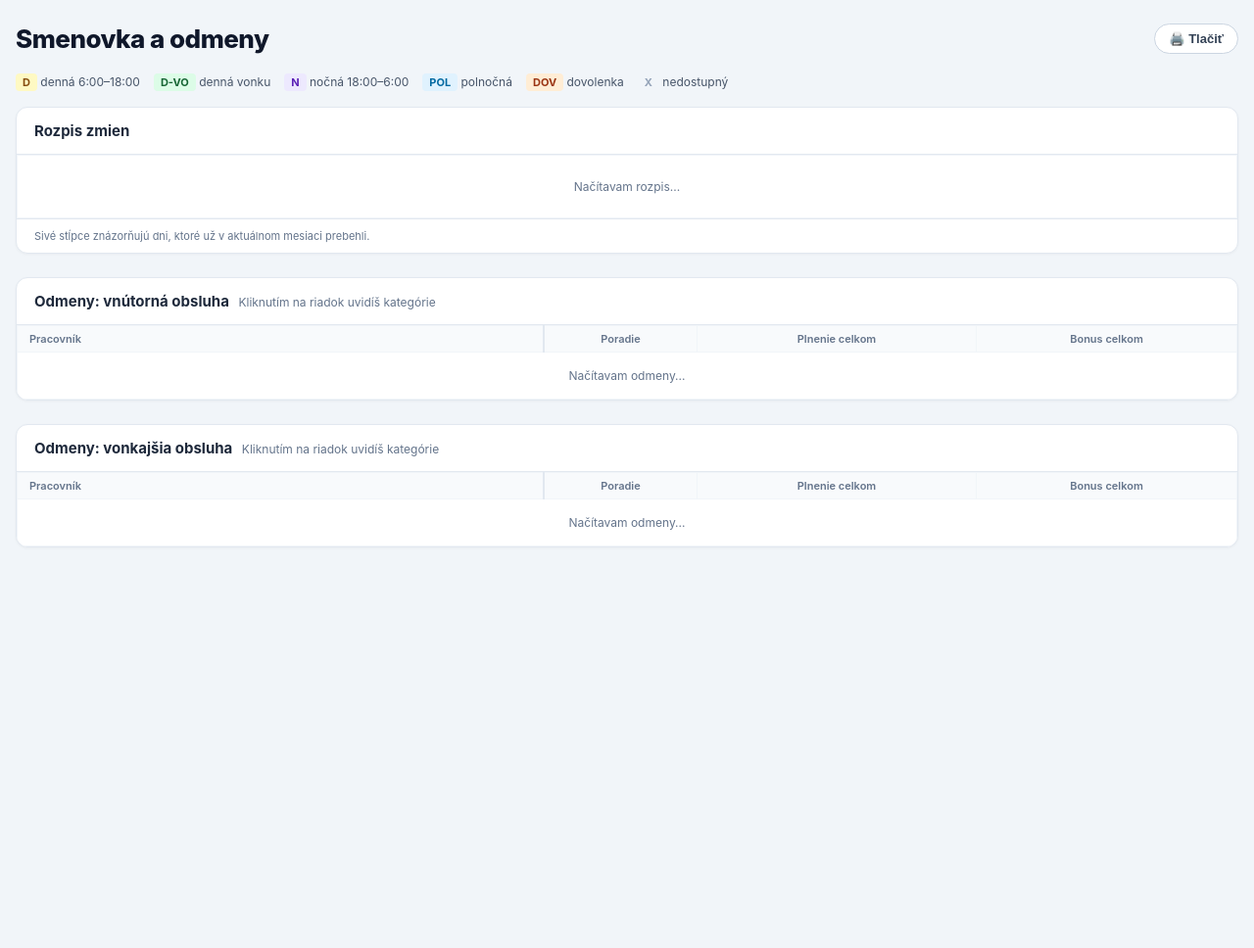
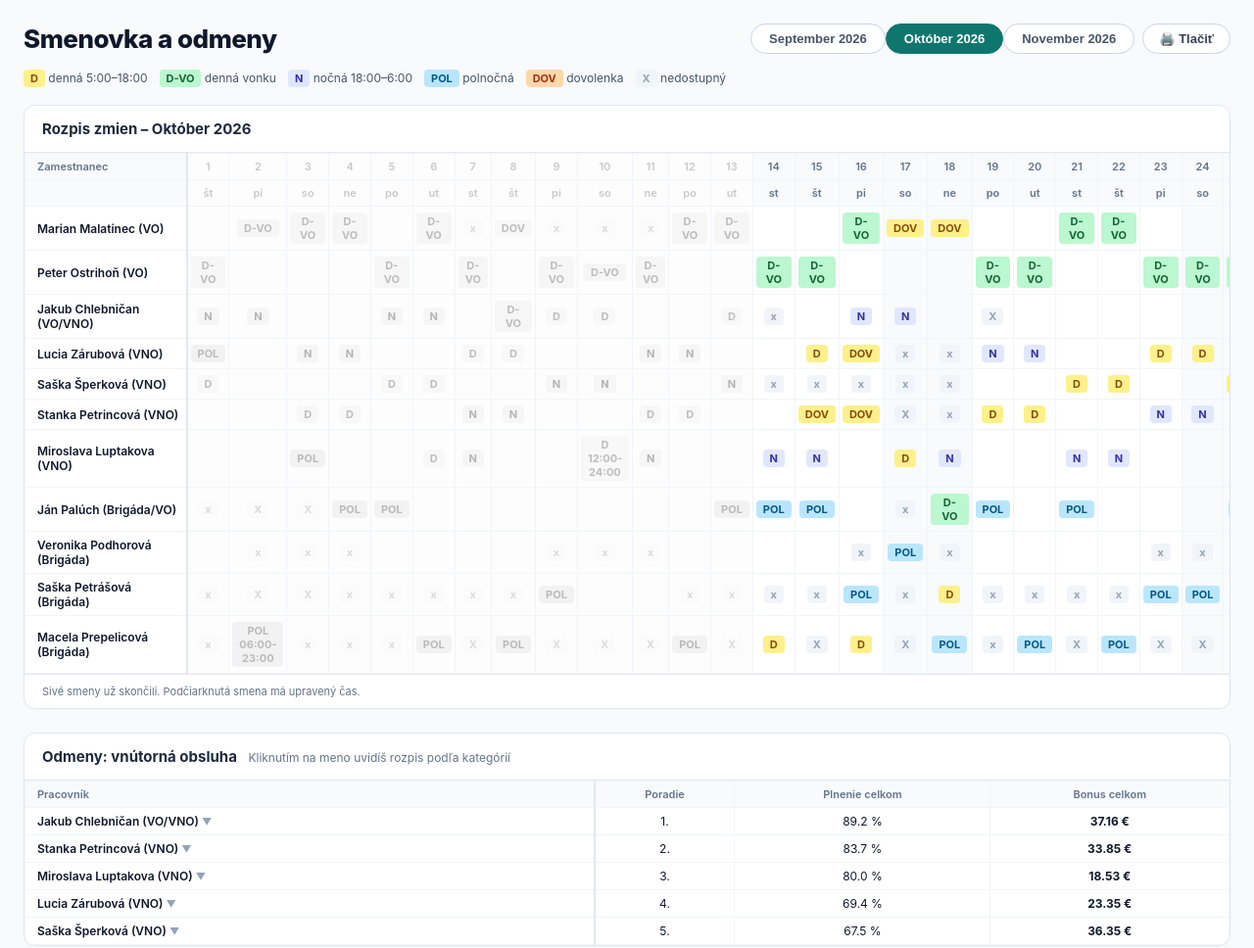
Before and after one commit to shelldetva/smenovka, a plain HTML site: page docs/index.html in a window 1280 px wide. Shown: the top 968 px of the page at 98% size. Before the commit the page ends 800 px from the top, so only its background shows below. Drawn offline with Linux system fonts and the light colour scheme.

Commit message:
oprava nacitania, povodny dizajn a tlac

```diff
--- a/docs/index.html
+++ b/docs/index.html
@@ -5,32 +5,24 @@
   <meta name="viewport" content="width=device-width, initial-scale=1.0">
   <title>Smenovka a odmeny</title>
   <style>
-    :root {
-      --primary: #0284c7;
-      --bg: #f8fafc;
-      --card: #ffffff;
-      --border: #e2e8f0;
-      --text: #0f172a;
-      --muted: #64748b;
-    }
     * { box-sizing: border-box; margin: 0; padding: 0; }
     body {
       font-family: -apple-system, BlinkMacSystemFont, "Segoe UI", Roboto, Helvetica, Arial, sans-serif;
-      background: #f1f5f9;
-      color: var(--text);
-      padding: 24px 16px;
+      background: #f8fafc;
+      color: #0f172a;
+      padding: 24px;
     }
-    .wrap {
-      max-width: 1440px;
+    .container {
+      max-width: 1400px;
       margin: 0 auto;
     }
-    .header-bar {
+    .top-bar {
       display: flex;
       justify-content: space-between;
       align-items: center;
       flex-wrap: wrap;
       gap: 12px;
-      margin-bottom: 20px;
+      margin-bottom: 16px;
     }
     h1 {
       font-size: 26px;
@@ -38,16 +30,16 @@
       color: #0f172a;
       letter-spacing: -0.5px;
     }
-    .nav-group {
+    .controls {
       display: flex;
       align-items: center;
       gap: 8px;
       flex-wrap: wrap;
     }
-    .btn-m {
+    .month-btn {
       background: #ffffff;
       border: 1px solid #cbd5e1;
-      padding: 7px 16px;
+      padding: 7px 18px;
       border-radius: 20px;
       font-weight: 600;
       font-size: 13px;
@@ -55,71 +47,66 @@
       color: #475569;
       transition: all 0.15s ease;
     }
-    .btn-m:hover {
-      background: #f8fafc;
-      border-color: #94a3b8;
+    .month-btn:hover { background: #f1f5f9; }
+    .month-btn.active {
+      background: #0f766e;
+      border-color: #0f766e;
+      color: #ffffff;
     }
-    .btn-m.active {
-      background: #0284c7;
-      color: #ffffff;
-      border-color: #0284c7;
-      box-shadow: 0 2px 4px rgba(2, 132, 199, 0.25);
-    }
-    .btn-print {
-      display: inline-flex;
-      align-items: center;
-      gap: 6px;
+    .print-btn {
       background: #ffffff;
       border: 1px solid #cbd5e1;
-      padding: 7px 14px;
+      padding: 7px 16px;
       border-radius: 20px;
       font-size: 13px;
       font-weight: 600;
       cursor: pointer;
       color: #334155;
-      margin-left: 6px;
+      display: inline-flex;
+      align-items: center;
+      gap: 6px;
     }
-    .btn-print:hover { background: #f8fafc; border-color: #94a3b8; }
+    .print-btn:hover { background: #f1f5f9; }
 
-    .legend-row {
+    .legend {
       display: flex;
-      gap: 14px;
+      gap: 12px;
       align-items: center;
       flex-wrap: wrap;
-      margin-bottom: 16px;
+      margin-bottom: 18px;
       font-size: 12px;
       color: #475569;
     }
-    .tag {
+    .pill {
       display: inline-block;
       padding: 2px 7px;
       border-radius: 4px;
       font-weight: 700;
       font-size: 11px;
     }
-    .tag-d   { background: #fef9c3; color: #854d0e; }
-    .tag-dvo { background: #dcfce7; color: #166534; }
-    .tag-n   { background: #ede9fe; color: #5b21b6; }
-    .tag-pol { background: #e0f2fe; color: #0369a1; }
-    .tag-dov { background: #ffedd5; color: #9a3412; }
-    .tag-x   { background: #f1f5f9; color: #94a3b8; }
+    .pill-d   { background: #fef08a; color: #854d0e; }
+    .pill-dvo { background: #bbf7d0; color: #166534; }
+    .pill-n   { background: #e0e7ff; color: #3730a3; }
+    .pill-pol { background: #bae6fd; color: #075985; }
+    .pill-dov { background: #fed7aa; color: #9a3412; }
+    .pill-x   { background: #f1f5f9; color: #94a3b8; }
 
-    .panel {
+    .card {
       background: #ffffff;
       border-radius: 12px;
-      border: 1px solid var(--border);
-      box-shadow: 0 1px 3px rgba(0,0,0,0.04);
+      border: 1px solid #e2e8f0;
+      box-shadow: 0 1px 3px rgba(0,0,0,0.03);
       margin-bottom: 24px;
       overflow: hidden;
     }
-    .panel-head {
+    .card-header {
       padding: 14px 18px;
       font-size: 15px;
       font-weight: 700;
-      border-bottom: 1px solid var(--border);
       color: #1e293b;
+      border-bottom: 1px solid #e2e8f0;
     }
-    .table-scroll {
+    .table-responsive {
       width: 100%;
       overflow-x: auto;
     }
@@ -140,7 +127,7 @@
       color: #64748b;
       font-size: 11px;
     }
-    th.emp, td.emp {
+    th.emp-col, td.emp-col {
       text-align: left;
       font-weight: 600;
       min-width: 165px;
@@ -151,75 +138,64 @@
       z-index: 2;
       border-right: 2px solid #e2e8f0;
     }
-    th.emp { background: #f8fafc; z-index: 3; }
-    tr.days-tr th { font-weight: 700; font-size: 12px; }
-    .wknd { background: #f8fafc; }
-    th.wknd { background: #f1f5f9; }
+    th.emp-col { background: #f8fafc; z-index: 3; }
+    .weekend { background: #f8fafc; }
 
-    /* Dni v minulosti (sivé) */
-    .past-day {
+    /* Sivé zobrazenie uplynulých dní */
+    .past {
       background: #f8fafc !important;
-      opacity: 0.42;
+      opacity: 0.38;
       filter: grayscale(1);
     }
 
-    .notice {
+    .footnote {
       padding: 10px 18px;
       font-size: 11px;
-      color: var(--muted);
-      border-top: 1px solid var(--border);
-    }
-    .card-note {
-      font-size: 12px;
       color: #64748b;
-      font-weight: normal;
-      margin-left: 6px;
+      border-top: 1px solid #e2e8f0;
     }
 
-    /* Kategórie odmien rozbaľovacie */
-    .reward-row { cursor: pointer; transition: background 0.1s; }
-    .reward-row:hover { background: #f8fafc; }
-    .sub-cats-tr { display: none; background: #fafafa; }
-    .sub-cats-box { padding: 10px 14px; font-size: 11px; }
-    .cat-chip {
+    .reward-tr { cursor: pointer; transition: background 0.1s; }
+    .reward-tr:hover { background: #f8fafc; }
+    .detail-tr { display: none; background: #fafafa; }
+    .detail-box { padding: 10px 14px; font-size: 11px; text-align: left; }
+    .chip {
       display: inline-block;
-      margin: 3px 6px;
+      margin: 3px 6px 3px 0;
       padding: 4px 8px;
       border-radius: 6px;
       background: #ffffff;
       border: 1px solid #e2e8f0;
     }
 
-    /* TLAČ (A4 NALEŽATO - KOMPLET CELÁ SMENOVKA) */
+    /* TLAČOVÝ ŠTÝL: Celá tabuľka sa natiahne na A4 naležato */
     @media print {
       @page {
         size: A4 landscape;
-        margin: 4mm 4mm 4mm 4mm;
+        margin: 4mm;
       }
       body {
         background: #ffffff !important;
         padding: 0 !important;
-        font-size: 7.5pt !important;
         color: #000000 !important;
       }
-      .wrap { max-width: 100% !important; margin: 0 !important; }
-      .header-bar { margin-bottom: 4px !important; }
-      h1 { font-size: 14pt !important; }
-      .nav-group, .btn-print, .rewards-section, .notice {
+      .top-bar { margin-bottom: 4px !important; }
+      h1 { font-size: 13pt !important; }
+      .controls, .print-btn, .rewards-section, .footnote {
         display: none !important;
       }
-      .legend-row { margin-bottom: 6px !important; font-size: 7pt !important; }
-      .panel {
+      .legend { margin-bottom: 4px !important; font-size: 6.8pt !important; }
+      .card {
         border: none !important;
         box-shadow: none !important;
         margin: 0 !important;
       }
-      .panel-head {
+      .card-header {
         padding: 2px 0 4px 0 !important;
         font-size: 9pt !important;
         border: none !important;
       }
-      .table-scroll { overflow: visible !important; width: 100% !important; }
+      .table-responsive { overflow: visible !important; width: 100% !important; }
       table {
         table-layout: fixed !important;
         width: 100% !important;
@@ -231,99 +207,93 @@
         padding: 2px 1px !important;
         min-width: 0 !important;
       }
-      th.emp, td.emp {
+      th.emp-col, td.emp-col {
         position: static !important;
-        width: 130px !important;
-        min-width: 130px !important;
-        max-width: 130px !important;
+        width: 125px !important;
+        min-width: 125px !important;
+        max-width: 125px !important;
         font-size: 7pt !important;
         padding-left: 2px !important;
         white-space: nowrap !important;
         overflow: hidden !important;
         text-overflow: ellipsis !important;
       }
-      .tag {
+      .pill {
         font-size: 6.2pt !important;
         padding: 1px 2px !important;
         border: 0.5px solid #cbd5e1 !important;
       }
-      .past-day { opacity: 0.45 !important; }
+      .past { opacity: 0.4 !important; }
     }
   </style>
 </head>
 <body>
-  <div class="wrap">
-    <div class="header-bar">
+  <div class="container">
+    <div class="top-bar">
       <h1>Smenovka a odmeny</h1>
-      <div class="nav-group">
-        <div id="month-nav" class="nav-group"></div>
-        <button class="btn-print" onclick="window.print()" title="Vytlačiť rozpis pre vybraný mesiac">
-          🖨️ Tlačiť
-        </button>
+      <div class="controls">
+        <div id="month-list"></div>
+        <button class="print-btn" onclick="window.print()">🖨️ Tlačiť</button>
       </div>
     </div>
 
-    <div class="legend-row">
-      <span><span class="tag tag-d">D</span> denná 6:00–18:00</span>
-      <span><span class="tag tag-dvo">D-VO</span> denná vonku</span>
-      <span><span class="tag tag-n">N</span> nočná 18:00–6:00</span>
-      <span><span class="tag tag-pol">POL</span> polnočná</span>
-      <span><span class="tag tag-dov">DOV</span> dovolenka</span>
-      <span><span class="tag tag-x">X</span> nedostupný</span>
+    <div class="legend">
+      <span><span class="pill pill-d">D</span> denná 5:00–18:00</span>
+      <span><span class="pill pill-dvo">D-VO</span> denná vonku</span>
+      <span><span class="pill pill-n">N</span> nočná 18:00–6:00</span>
+      <span><span class="pill pill-pol">POL</span> polnočná</span>
+      <span><span class="pill pill-dov">DOV</span> dovolenka</span>
+      <span><span class="pill pill-x">X</span> nedostupný</span>
     </div>
 
-    <div class="panel">
-      <div class="panel-head" id="smenovka-title">Rozpis zmien</div>
-      <div class="table-scroll">
-        <table id="schedule-table">
+    <div class="card">
+      <div class="card-header" id="sched-title">Rozpis zmien</div>
+      <div class="table-responsive">
+        <table>
           <thead>
-            <tr class="days-tr" id="table-days"></tr>
-            <tr id="table-dows"></tr>
+            <tr id="row-days"></tr>
+            <tr id="row-dows"></tr>
           </thead>
-          <tbody id="table-body">
+          <tbody id="sched-body">
             <tr><td colspan="35" style="padding:24px; color:#64748b;">Načítavam rozpis...</td></tr>
           </tbody>
         </table>
       </div>
-      <div class="notice">
-        Sivé stĺpce znázorňujú dni, ktoré už v aktuálnom mesiaci prebehli.
+      <div class="footnote">
+        Sivé smeny už skončili. Podčiarknutá smena má upravený čas.
       </div>
     </div>
 
-    <div class="panel rewards-section">
-      <div class="panel-head">Odmeny: vnútorná obsluha <span class="card-note">Kliknutím na riadok uvidíš kategórie</span></div>
-      <div class="table-scroll">
+    <div class="card rewards-section">
+      <div class="card-header">Odmeny: vnútorná obsluha <span style="font-size:12px; font-weight:normal; color:#64748b; margin-left:8px;">Kliknutím na meno uvidíš rozpis podľa kategórií</span></div>
+      <div class="table-responsive">
         <table>
           <thead>
             <tr>
-              <th class="emp">Pracovník</th>
+              <th class="emp-col">Pracovník</th>
               <th>Poradie</th>
               <th>Plnenie celkom</th>
               <th>Bonus celkom</th>
             </tr>
           </thead>
-          <tbody id="vno-body">
-            <tr><td colspan="4" style="padding:16px; color:#64748b;">Načítavam odmeny...</td></tr>
-          </tbody>
+          <tbody id="vno-body"></tbody>
         </table>
       </div>
     </div>
 
-    <div class="panel rewards-section">
-      <div class="panel-head">Odmeny: vonkajšia obsluha <span class="card-note">Kliknutím na riadok uvidíš kategórie</span></div>
-      <div class="table-scroll">
+    <div class="card rewards-section">
+      <div class="card-header">Odmeny: vonkajšia obsluha <span style="font-size:12px; font-weight:normal; color:#64748b; margin-left:8px;">Kliknutím na meno uvidíš rozpis podľa kategórií</span></div>
+      <div class="table-responsive">
         <table>
           <thead>
             <tr>
-              <th class="emp">Pracovník</th>
+              <th class="emp-col">Pracovník</th>
               <th>Poradie</th>
               <th>Plnenie celkom</th>
               <th>Bonus celkom</th>
             </tr>
           </thead>
-          <tbody id="vo-body">
-            <tr><td colspan="4" style="padding:16px; color:#64748b;">Načítavam odmeny...</td></tr>
-          </tbody>
+          <tbody id="vo-body"></tbody>
         </table>
       </div>
     </div>
@@ -332,18 +302,173 @@
   <script>
     const DOW = ["ne", "po", "ut", "st", "št", "pi", "so"];
 
-    function getTag(code) {
+    function getPill(code) {
       if (!code) return "";
       const c = code.toUpperCase();
-      if (c.startsWith("D-VO")) return "tag tag-dvo";
-      if (c.startsWith("D")) return "tag tag-d";
-      if (c.startsWith("N")) return "tag tag-n";
-      if (c.startsWith("POL")) return "tag tag-pol";
-      if (c.startsWith("DOV")) return "tag tag-dov";
-      if (c.startsWith("X")) return "tag tag-x";
-      return "tag";
+      if (c.startsWith("D-VO")) return "pill pill-dvo";
+      if (c.startsWith("D")) return "pill pill-d";
+      if (c.startsWith("N")) return "pill pill-n";
+      if (c.startsWith("POL")) return "pill pill-pol";
+      if (c.startsWith("DOV")) return "pill pill-dov";
+      if (c.startsWith("X")) return "pill pill-x";
+      return "pill";
     }
 
-    function isPastDay(year, monthIndex, day) {
+    function isPast(year, monthIndex, day) {
       const now = new Date();
-      const currentYear =
+      const cy = now.getFullYear();
+      const cm = now.getMonth();
+      const cd = now.getDate();
+      if (year < cy) return true;
+      if (year > cy) return false;
+      if (monthIndex < cm) return true;
+      if (monthIndex > cm) return false;
+      return day < cd;
+    }
+
+    async function showMonth(mId) {
+      try {
+        const res = await fetch(`data/${mId}.json?v=${Date.now()}`);
+        if (!res.ok) throw new Error("Chyba");
+        const data = await res.json();
+
+        document.getElementById("sched-title").innerText = `Rozpis zmien – ${data.label}`;
+
+        // Tabuľka rozpis zmien
+        const rDays = document.getElementById("row-days");
+        const rDows = document.getElementById("row-dows");
+        const sBody = document.getElementById("sched-body");
+
+        rDays.innerHTML = '<th class="emp-col">Zamestnanec</th>';
+        rDows.innerHTML = '<th class="emp-col"></th>';
+
+        data.days.forEach(d => {
+          const dt = new Date(data.y, data.m, d);
+          const dow = dt.getDay();
+          const wknd = (dow === 0 || dow === 6);
+          const past = isPast(data.y, data.m, d);
+          const cls = (wknd ? "weekend " : "") + (past ? "past" : "");
+
+          rDays.innerHTML += `<th class="${cls.trim()}">${d}</th>`;
+          rDows.innerHTML += `<th class="${cls.trim()}">${DOW[dow]}</th>`;
+        });
+
+        sBody.innerHTML = "";
+        data.shifts.forEach(row => {
+          let tr = `<tr><td class="emp-col">${row.n}</td>`;
+          data.days.forEach(d => {
+            const val = row.s[d] || "";
+            const dt = new Date(data.y, data.m, d);
+            const dow = dt.getDay();
+            const wknd = (dow === 0 || dow === 6);
+            const past = isPast(data.y, data.m, d);
+            const cls = (wknd ? "weekend " : "") + (past ? "past" : "");
+
+            tr += `<td class="${cls.trim()}">${val ? `<span class="${getPill(val)}">${val}</span>` : ""}</td>`;
+          });
+          tr += "</tr>";
+          sBody.innerHTML += tr;
+        });
+
+        // Odmeny
+        renderRewards(data.vno, "vno-body");
+        renderRewards(data.vo, "vo-body");
+
+      } catch (err) {
+        document.getElementById("sched-body").innerHTML = `<tr><td colspan="35" style="padding:20px; color:#ef4444;">Dáta pre vybraný mesiac sa nepodarilo načítať.</td></tr>`;
+      }
+    }
+
+    function renderRewards(list, targetId) {
+      const tbody = document.getElementById(targetId);
+      if (!list || list.length === 0) {
+        tbody.innerHTML = '<tr><td colspan="4" style="padding:14px; color:#64748b;">Žiadne záznamy odmien.</td></tr>';
+        return;
+      }
+      tbody.innerHTML = "";
+      list.forEach((item, idx) => {
+        const subId = `${targetId}-row-${idx}`;
+        const hasCats = item.c && item.c.length > 0;
+
+        tbody.innerHTML += `
+          <tr class="reward-tr" onclick="toggleSub('${subId}')">
+            <td class="emp-col">${item.n} ${hasCats ? '<span style="font-size:10px; color:#94a3b8;">▼</span>' : ''}</td>
+            <td>${item.rank != null ? item.rank + "." : "-"}</td>
+            <td>${item.pl ? (item.pl * 100).toFixed(1) + " %" : "-"}</td>
+            <td><strong>${item.tot != null ? item.tot.toFixed(2) + " €" : "-"}</strong></td>
+          </tr>
+        `;
+
+        if (hasCats) {
+          let chips = item.c.map(c => `
+            <span class="chip">
+              <strong>${c[0]}:</strong> Plán: ${c[1]} | Skut: ${c[2]} (${(c[3]*100).toFixed(0)}%) | <strong>${c[4].toFixed(2)} €</strong>
+            </span>
+          `).join("");
+
+          tbody.innerHTML += `
+            <tr id="${subId}" class="detail-tr">
+              <td colspan="4">
+                <div class="detail-box">${chips}</div>
+              </td>
+            </tr>
+          `;
+        }
+      });
+    }
+
+    function toggleSub(id) {
+      const el = document.getElementById(id);
+      if (el) {
+        el.style.display = (el.style.display === "table-row") ? "none" : "table-row";
+      }
+    }
+
+    async function init() {
+      try {
+        const res = await fetch(`data/index.json?v=${Date.now()}`);
+        if (!res.ok) throw new Error("Index error");
+        const idx = await res.json();
+        const nav = document.getElementById("month-list");
+        nav.innerHTML = "";
+
+        if (!idx.months || idx.months.length === 0) {
+          document.getElementById("sched-body").innerHTML = `<tr><td colspan="35" style="padding:20px; color:#64748b;">Žiadne dostupné smenovky.</td></tr>`;
+          return;
+        }
+
+        const now = new Date();
+        const curId = `${now.getFullYear()}-${String(now.getMonth() + 1).padStart(2, "0")}`;
+        let matched = false;
+
+        idx.months.forEach((m) => {
+          const btn = document.createElement("button");
+          btn.className = "month-btn";
+          btn.innerText = m.label;
+          btn.onclick = () => {
+            document.querySelectorAll(".month-btn").forEach(b => b.classList.remove("active"));
+            btn.classList.add("active");
+            showMonth(m.id);
+          };
+          nav.appendChild(btn);
+
+          if (m.id === curId) {
+            btn.classList.add("active");
+            showMonth(m.id);
+            matched = true;
+          }
+        });
+
+        if (!matched && nav.children.length > 0) {
+          nav.children[0].classList.add("active");
+          showMonth(idx.months[0].id);
+        }
+      } catch (e) {
+        document.getElementById("sched-body").innerHTML = `<tr><td colspan="35" style="padding:20px; color:#ef4444;">Chyba načítania zoznamu mesiacov.</td></tr>`;
+      }
+    }
+
+    init();
+  </script>
+</body>
+</html>
```
